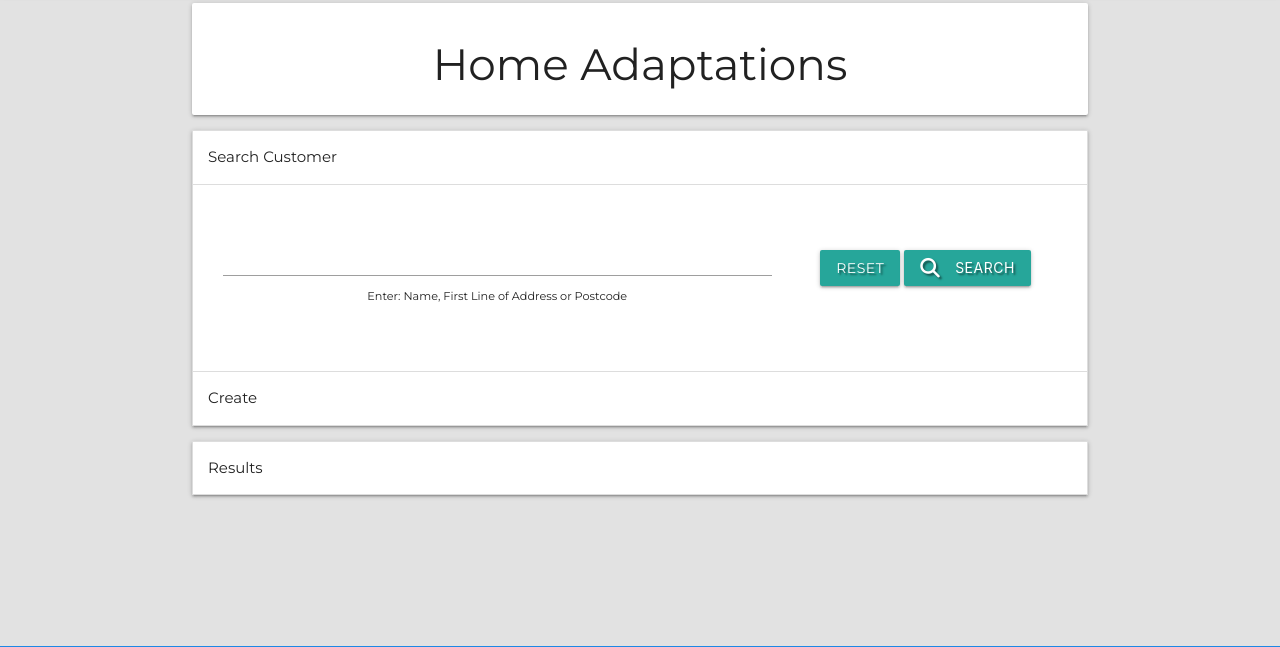
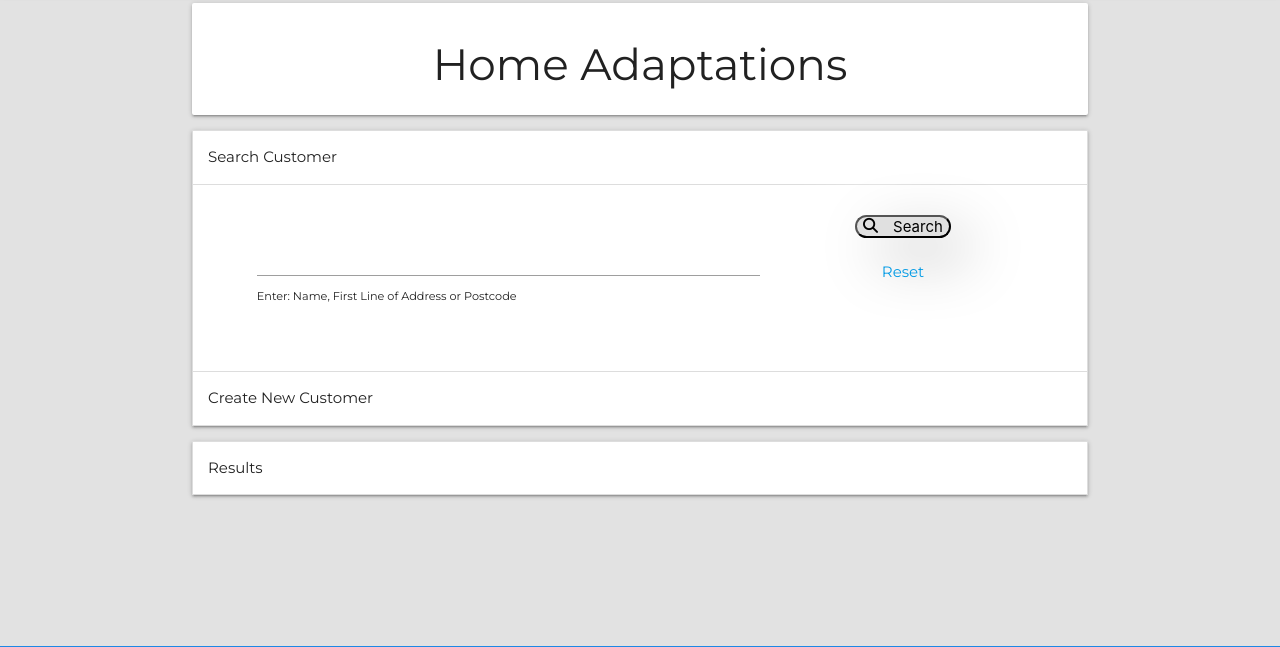
Before and after one commit to Danbob81/enabled, a Flask app: page /account in a window 1280 px wide, after a click on "Search Customer". Shown: the part 69-716 px from the top of the page. Run offline with Flask 2, Linux system fonts and the light colour scheme; some libraries are stand-ins or nearby versions.

Commit message:
make style changes to login/welcome card and style buttons throughout

```diff
--- a/static/css/style.css
+++ b/static/css/style.css
@@ -11,7 +11,7 @@ body {
     text-shadow: 2px 2px 2px rgba(0,0,0,0.5);
 }
 
-.btn-white {
+.btn-rounded {
     border-radius: 50px;
     background: #e0e0e0;
     box-shadow:  20px 20px 60px #bebebe,
@@ -56,6 +56,14 @@ hr {
     width: auto;
 }
 
+.card-login {
+    width: auto;
+    border-radius: 20px;
+    background: #ffffff;
+    box-shadow:  15px 15px 30px #999999,
+                 -15px -15px 30px #ffffff;
+}
+
 .card-panel {
     height: 90px;
 }
@@ -70,8 +78,7 @@ hr {
     border-bottom: 1px solid #ddd;
     -webkit-box-sizing: border-box;
     box-sizing: border-box;
-    padding: 2rem;
-    background-color: white;
+    background-color: #ffffff;
 }
 
 h4 {
--- a/templates/account.html
+++ b/templates/account.html
@@ -15,99 +15,33 @@
   <li>
     <div class="collapsible-header">Search Customer</div>
       <div class="collapsible-body">
+        <div class="row">
           <div class="col s12">
             <form action="{{ url_for('search_customer') }}" method="POST" class="col s12">
-            <div class="row valign-wrapper center-align">
                 <div class="input-field col s12 m8">
-                  <!-- <i class="fas fa-search prefix black-text"></i> -->
                     <input type="text" name="query" id="query" minlength="3" class="validate" required>
                     <label for="query"></label>
                     <small>Enter: Name, First Line of Address or Postcode</small>
                 </div>
-              <div class="col s12 m4">
-                  <a href="{{ url_for('account') }}" class="btn text-shadow">Reset</a>
-                  <button type="submit" class="btn text-shadow">
+                <div class="col s12 m4 center-align">
+                  <button type="submit" class="btn-rounded">
                       <i class="fas fa-search left"></i> Search
                   </button>
                 </div>
+                <div class="col s12 m4 center-align">
+                  <br>
+                  <a href="{{ url_for('account') }}" class="">Reset</a>
                 </div>
             </form>
           </div>
         </div>
       </div>
-  </li>
-  <!-- <li>
-    <div class="collapsible-header">Search Jobs</div>
-      <div class="collapsible-body">
-        <div class="col s12">
-          <form action="{{ url_for('search_jobs', customer_id=customer_id) }}" method="POST" class="col s12">
-            <div class="row valign-wrapper center-align">
-              <div class="input-field col s12 m8">
-                  <i class="fas fa-search prefix black-text"></i>
-                  <input type="text" name="query" id="query" minlength="3" class="validate" required>
-                  <label for="query">Enter: Name, Address (first line) or Postcode</label>
-              </div>
-              <div class="col s12 m4">
-                  <a href="{{ url_for('account') }}" class="btn text-shadow">Reset</a>
-                  <button type="submit" class="btn text-shadow">
-                      <i class="fas fa-search left"></i> Search
-                  </button>
-              </div>
-            </div>
-          </form>
-        </div>
-      </div>
-  </li> -->
-  <li>
-    <div class="collapsible-header">Create</div>
-    <div class="collapsible-body">
-      <div class="collection">
-        <a href="#add_customer" class="collection-item modal-trigger">New Customer Record</a>
-      </div>
     </div>
   </li>
-</ul>
 
-<ul class="collapsible ">
-  <li class="active">
-    <div class="collapsible-header">Results</div>
-    <!-- Customer results -->
-    {% if customers|length >0 %}
+  <li>
+    <div class="collapsible-header">Create New Customer</div>
     <div class="collapsible-body">
-        {% for customer in customers %}
-          <ul class="collection">
-
-            <li class="collection-item">
-              <div class="col s12 l6 left-align">
-                  Name:   {{ customer.first_name }} {{ customer.last_name }} <br>
-                  <!-- DOB: {{ customer.dob }} <br> -->
-                  <!-- Gender: {{ customer.gender }}<br> -->
-                  Address: {{ customer.address_street }}, {{ customer.address_city }}, {{ customer.address_county }},
-                          {{ customer.postcode }} <br>
-                          <!-- Property Tenure: {{ customer.tenure }} <br> -->
-                  <!-- Phone: {{ customer.phone }} <br> Email: {{ customer.email }} <br>  -->
-                  <br>
-                  <!-- Record created by user: {{ customer.created_by }} <br> -->
-                  <!-- Record last amended by user: {{ customer.amended_by }} -->
-              </div>
-              <div class="col s12 l6 left-align">
-                <a href="{{ url_for('view_customer', customer_id=customer._id) }}" class="waves-effect waves-green btn-white">View Customer Details</a>
-              </div>
-            </li>
-          </ul>
-        {% endfor %}
-      </div>
-    {% endif %}
-
-  </li>
-</ul>
-
-
-<!-- Create customer modal -->
-<div id="add_customer" class="modal">
-  <div class="modal-content">
-    <h4 class="center-align">Create New Customer</h4>
-  </div>
       <form method="POST" action="{{ url_for('add_customer') }}">
         <div class="row">
           <!-- Name -->
@@ -173,11 +107,54 @@
         <!-- Submit -->
         <div class="row">
           <div class="col s12 center-align">
-        <a href="#!" class="modal-close btn-white">Cancel</a>
-        <button type="submit" class="btn-white">Submit</button>
+            <button type="submit" class="btn-rounded col s12 m6 offset-m3 center-align">Submit</button>
+          </div>
+          <div class="col s12 center-align">
+            <br>
+            <a href="{{ url_for('account') }}" class="">Cancel</a>
           </div>
         </div>
       </form>
     </div>
+  </li>
+</ul>
+
+<ul class="collapsible ">
+  <li class="active">
+    <div class="collapsible-header">Results</div>
+    <!-- Customer results -->
+    {% if customers|length >0 %}
+      <div class="collapsible-body">
+        {% for customer in customers %}
+          <ul class="collection">
+
+            <li class="collection-item">
+              <div class="col s12 l6 left-align">
+                  Name:   {{ customer.first_name }} {{ customer.last_name }} <br>
+                  Address: {{ customer.address_street }}, {{ customer.address_city }}, {{ customer.address_county }},
+                          {{ customer.postcode }} <br>
+                  <br>
+              </div>
+              <div class="col s12 l6 left-align">
+                <a href="{{ url_for('view_customer', customer_id=customer._id) }}" class="waves-effect waves-green">
+                        View Customer Details <i class="fa-solid fa-binoculars"></i></a>
+              </div>
+            </li>
+          </ul>
+        {% endfor %}
+      </div>
+    {% endif %}
+
+  </li>
+</ul>
+
+
+<!-- Create customer modal -->
+<div id="add_customer" class="modal">
+  <div class="modal-content">
+    <h4 class="center-align">Create New Customer</h4>
+  </div>
+
+</div>
 
 {% endblock %}
--- a/templates/login.html
+++ b/templates/login.html
@@ -5,7 +5,7 @@
   <!-- Welcome Banner -->
   <div class="row">
     <div class="col s12 l8 offset-l2">
-      <div class="card">
+      <div class="card card-login">
         {% if session.user %}
           <div class="">
             <div class="card-panel blue lighten-2 center-align">
@@ -30,7 +30,7 @@
           <div class="">
             <a href="#modal_login" class="modal-trigger">
               <div class="card-panel light-blue darken-3 center-align">
-                <h4 class="white-text">Log In</h4>
+                <h4 class="white-text text-shadow">Log In</h4>
               </div>
             </a>
           </div>
@@ -56,7 +56,7 @@
                     maxlength="15" pattern="^[a-zA-Z0-9]{5,15}$" class="validate" required>
                 <label for="password">Password</label>
             </div>
-            <button type="submit" class="btn-white col s12 l6 offset-l3 center-align">Login</button>
+            <button type="submit" class="btn-rounded col s12 m6 offset-m3 center-align">Login</button>
         </div>
       </form>
     </div>
```
Also changed, not shown: templates/create_user.html (+17 -8 lines), templates/edit_user.html (+24 -5 lines), templates/view_customer.html (+11 -4 lines). Lines whose indentation alone changed are shown as unchanged.
